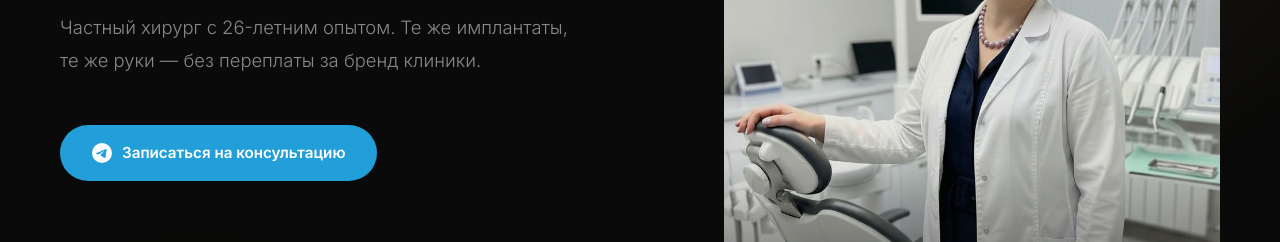
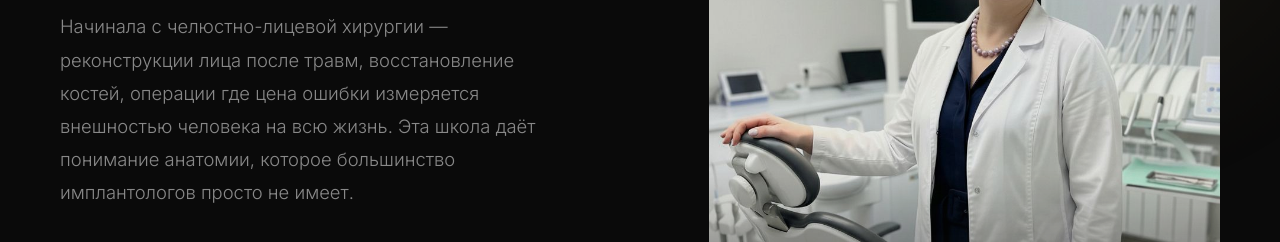
Before and after one commit to goldkotelochek-svg/olga-implant, a website: page index.html in a window 1280 px wide. Shown: the part 350-592 px from the top of the page. Drawn offline with Linux system fonts and the light colour scheme.

Commit message:
update hero text

```diff
--- a/index.html
+++ b/index.html
@@ -421,7 +421,7 @@
     <div class="hero-content">
       <div class="hero-tag">Хирург-имплантолог · Екатеринбург</div>
       <h1>Имплантация без<br><span>лишних наценок</span></h1>
-      <p class="hero-sub">Частный хирург с 26-летним опытом. Те же имплантаты, те же руки — без переплаты за бренд клиники.</p>
+     <p class="hero-sub">Начинала с челюстно-лицевой хирургии — реконструкции лица после травм, восстановление костей, операции где цена ошибки измеряется внешностью человека на всю жизнь. Эта школа даёт понимание анатомии, которое большинство имплантологов просто не имеет.<br><br>Сегодня — более 80 операций в месяц. Те же имплантаты, те же руки — без переплаты за бренд клиники.</p>
       <div class="hero-cta-group">
         <a href="https://t.me/Kotelnikova_Implant" class="hero-cta-tg" target="_blank">
           <svg viewBox="0 0 24 24" fill="currentColor"><path d="M11.944 0A12 12 0 0 0 0 12a12 12 0 0 0 12 12 12 12 0 0 0 12-12A12 12 0 0 0 12 0a12 12 0 0 0-.056 0zm4.962 7.224c.1-.002.321.023.465.14a.506.506 0 0 1 .171.325c.016.093.036.306.02.472-.18 1.898-.962 6.502-1.36 8.627-.168.9-.499 1.201-.82 1.23-.696.065-1.225-.46-1.9-.902-1.056-.693-1.653-1.124-2.678-1.8-1.185-.78-.417-1.21.258-1.91.177-.184 3.247-2.977 3.307-3.23.007-.032.014-.15-.056-.212s-.174-.041-.249-.024c-.106.024-1.793 1.14-5.061 3.345-.48.33-.913.49-1.302.48-.428-.008-1.252-.241-1.865-.44-.752-.245-1.349-.374-1.297-.789.027-.216.325-.437.893-.663 3.498-1.524 5.83-2.529 6.998-3.014 3.332-1.386 4.025-1.627 4.476-1.635z"/></svg>
```
